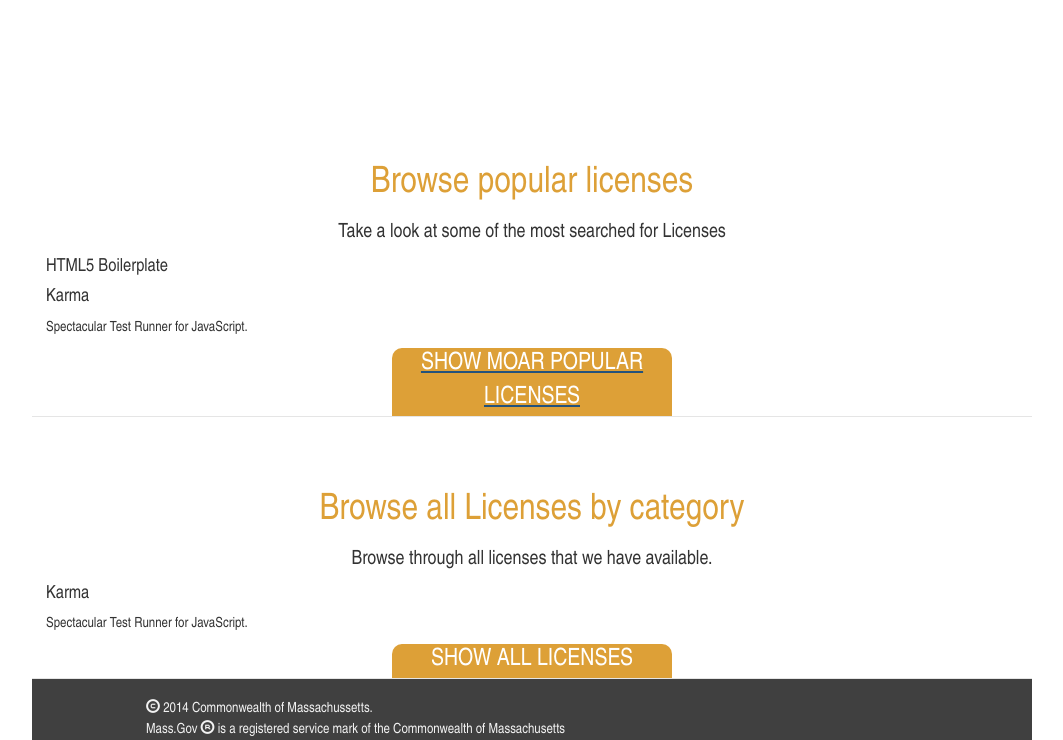
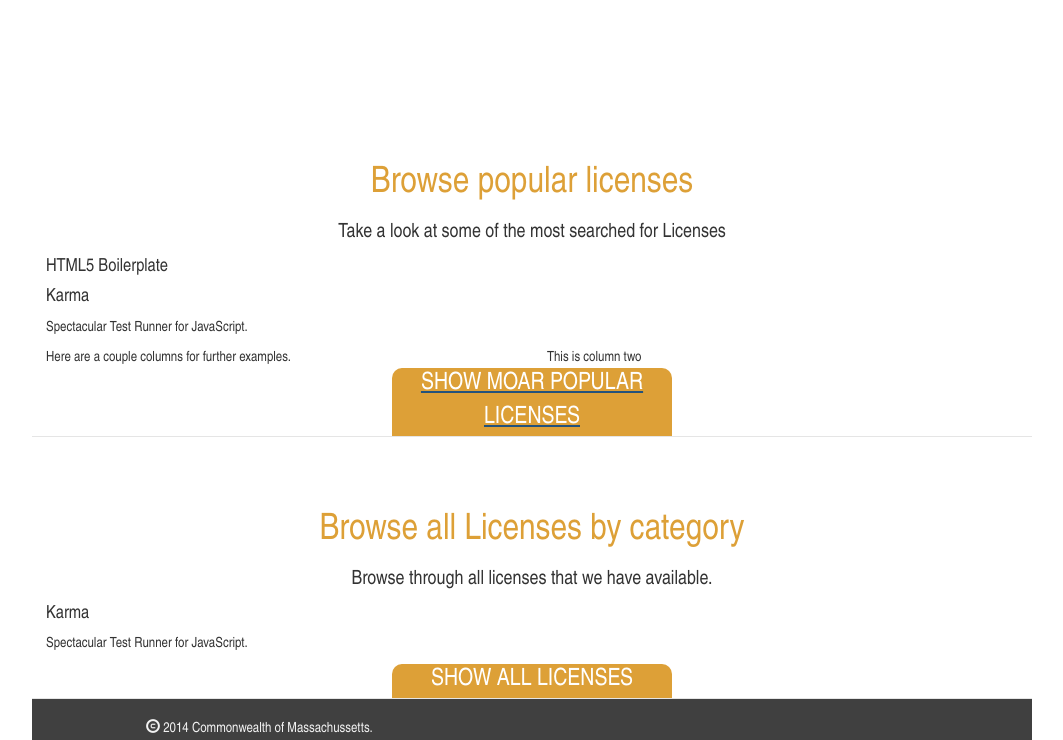
Before and after one commit to mjrouser/itd-elicensing, a website: page app/index.html in a window 1280 px wide. Both pictures are taken after a click on the link "SHOW MOAR POPULAR LICENSES". Shown: the part 909-1649 px from the top of the page, without its empty margins (108-1171 px from the left). Drawn offline with nearby package versions, Linux system fonts and the light colour scheme; some packages are replaced by stand-ins of ours; files that its build step writes are made by us from their sources.

Commit message:
added collapse

```diff
--- a/app/views/main.html
+++ b/app/views/main.html
@@ -62,9 +62,15 @@
 
     <h4>Karma</h4>
     <p>Spectacular Test Runner for JavaScript.</p>
-    <div class="show-me">
-      <a  href="#" ><div class="press-me">SHOW MOAR POPULAR LICENSES</div></a>
+    <div class="row collapse" id="popular">
+      <div class="col-xs-12 col-md-6" >Here are a couple columns for further examples.</div>
+      <div class="col-xs-12 col-md-6">This is column two</div>
     </div>
+
+    <div class="row show-me">
+      <a  data-toggle="collapse" data-target="#popular" href="" aria-expanded="false" aria-controls="popular" ><div class="press-me">SHOW MOAR POPULAR LICENSES</div></a>
+    </div>
+
   </div>
 
 
@@ -80,9 +86,15 @@
 
     <h4>Karma</h4>
     <p>Spectacular Test Runner for JavaScript.</p>
-    <div class="show-me">
-      <a  href="#" ><div class="press-me">SHOW ALL LICENSES</div></a>
+    <div class="row collapse" id="all">
+      <div class="col-xs-12 col-md-6">Here are a couple columns for further examples.</div>
+      <div class="col-xs-12 col-md-6">This is column two</div>
     </div>
+
+    <div class="row show-me">
+      <a data-toggle="collapse" data-target="#all" href="" aria-expanded="false" aria-controls="all" ><div class="press-me">SHOW ALL LICENSES</div></a>
+    </div>
+
 
   </div>
 
```
